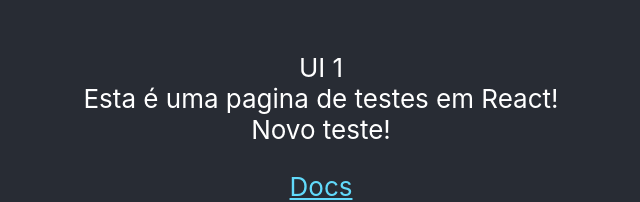
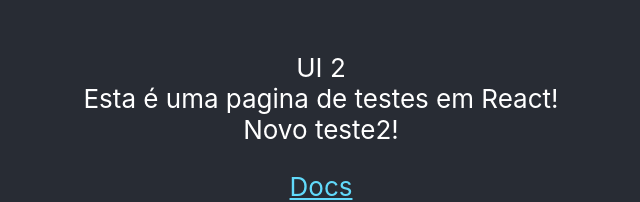
Before and after one commit to NicollasPrudencio/ui-react-testes2, a React (Create React App) app: page / in a window 1280 px wide. Shown: the part 446-648 px from the top of the page, without its empty margins (319-959 px from the left). Built offline with nearby package versions, Linux system fonts and the light colour scheme.

Commit message:
initial commit 2

```diff
--- a/src/App.js
+++ b/src/App.js
@@ -3,7 +3,7 @@
 import './App.css';
 
 function App() {
-  const [pageTitle, setPageTitle] = useState('VPS1');
+  const [pageTitle, setPageTitle] = useState('VPS2');
   useEffect(() => {
     document.title = pageTitle;
   }, [pageTitle]);
@@ -17,11 +17,11 @@
       <header className="App-header">
         <img src={logo} className="App-logo" alt="logo" />
         <p>
-          UI 1
+          UI 2
           <br />
           Esta é uma pagina de testes em React!
           <br />
-          Novo teste!
+          Novo teste2!
         </p>
         <a
           className="App-link"
```
